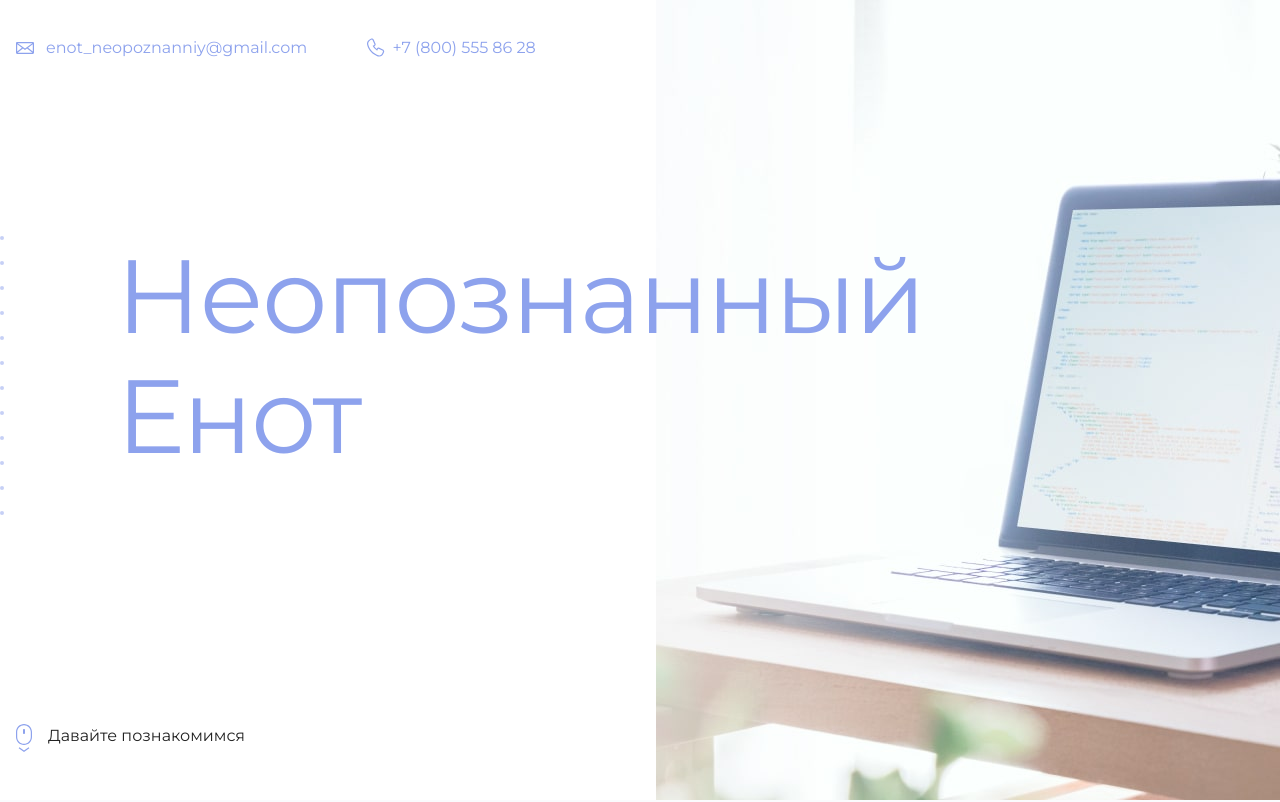
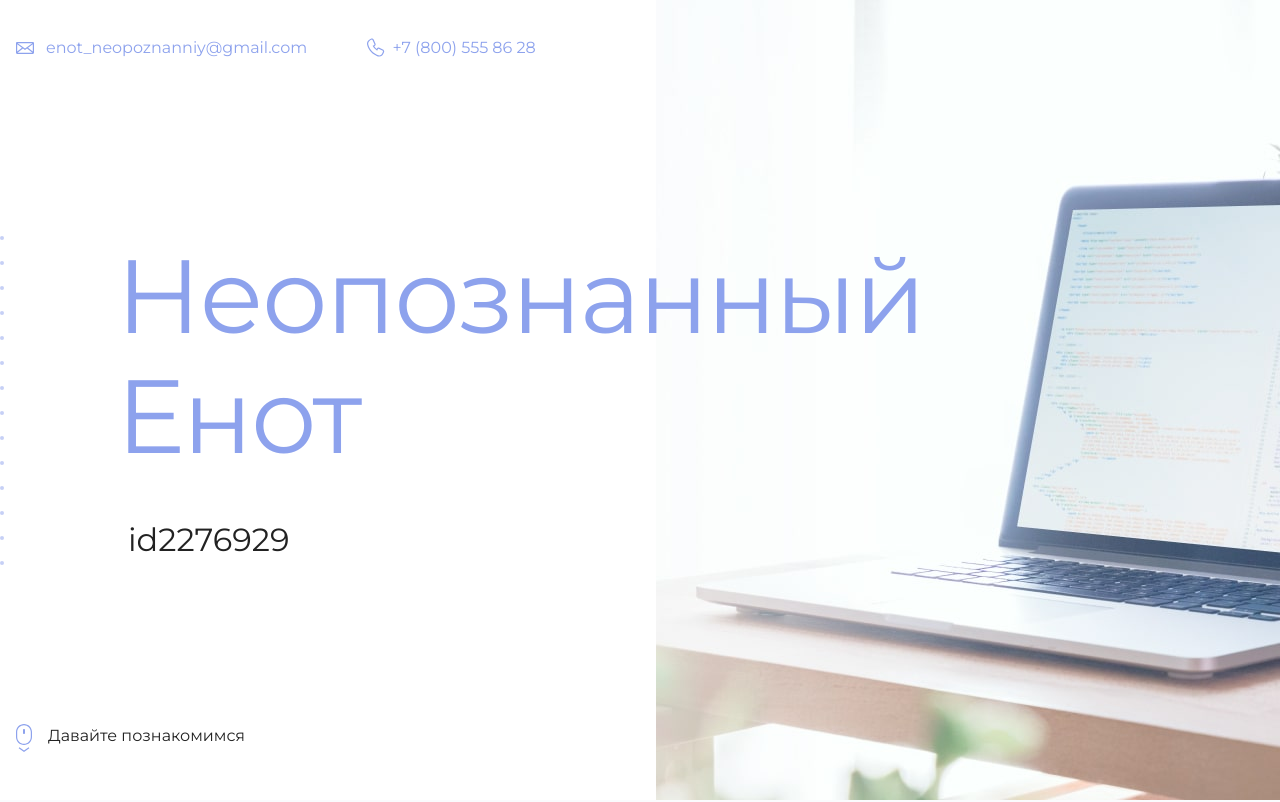
Before and after one commit to AleksDamsky/Rep-for-HTMLacademy, a plain HTML site: page index.html in a window 1280 px wide. Shown: the top 802 px of the page. Drawn offline with Linux system fonts and the light colour scheme.

Commit message:
I inserted my id at the string

```diff
--- a/index.html
+++ b/index.html
@@ -19,7 +19,7 @@
       <section class="hero-image">
         <div class="container">
           <h1 class="heading">Неопознанный Енот</h1>
-          <p><!-- Тут ваш id на сайте Академии --></p>
+          <p>id2276929</p>
         </div>
       </section>
 
```
